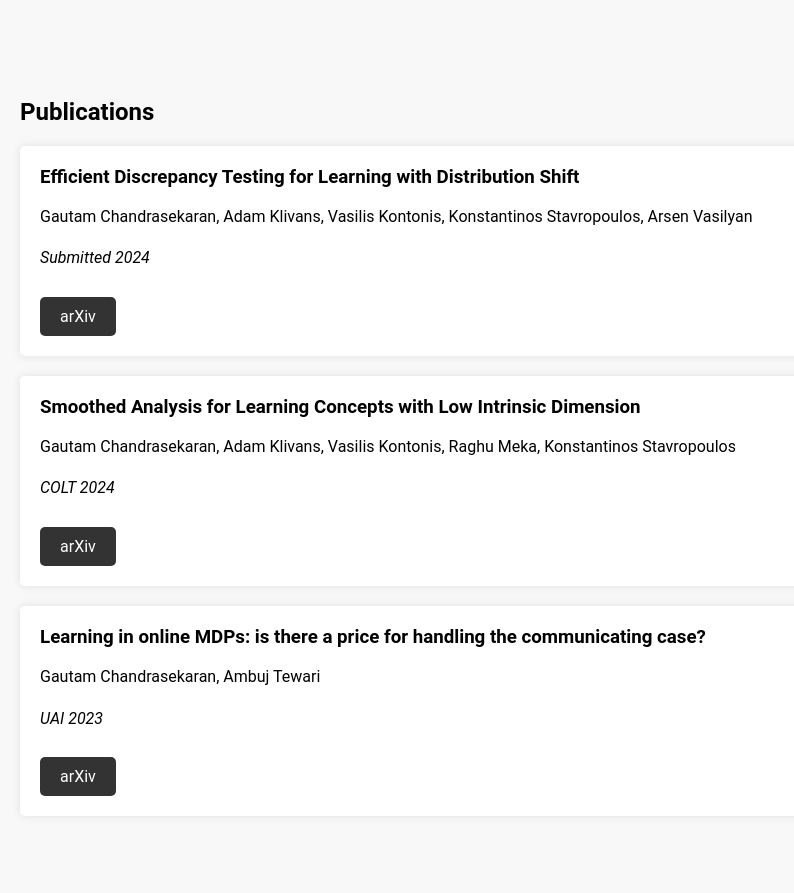
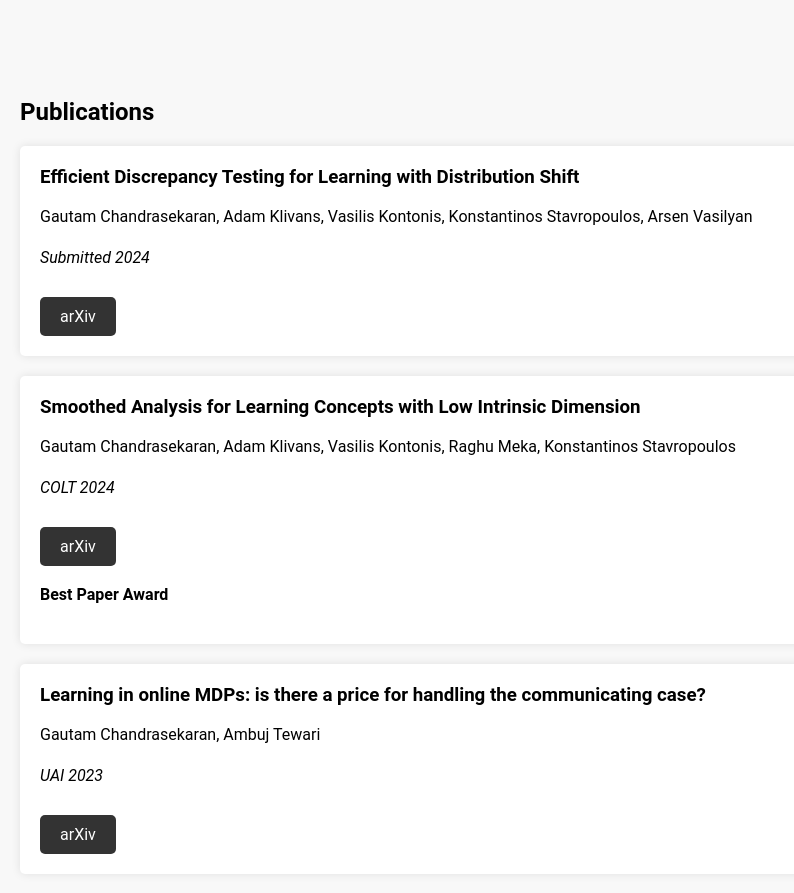
Before and after one commit to gautamc-git/temp-website, a Jekyll site: the page built from index.md, in a window 1280 px wide and 1368 px high, cut to the strip 454-1347 px from the top of the window. Shown: the whole strip, without its empty margins (0-794 px from the left). Built offline with Jekyll 4.4.1, drawn with Linux system fonts in a browser that asks for light colours.

Commit message:
Update index.md

```diff
--- a/index.md
+++ b/index.md
@@ -39,6 +39,7 @@ title: "Home"
       <p>Gautam Chandrasekaran, Adam Klivans, Vasilis Kontonis, Raghu Meka, Konstantinos Stavropoulos</p>
       <p><em>COLT 2024</em></p>
       <a href="http://arxiv.org/abs/2407.00966" target="_blank">arXiv</a>
+      <p><b>Best Paper Award</b></p>
     </div>
     <!-- ONLINE MDP!-->
     <div class="publication-card">
```
